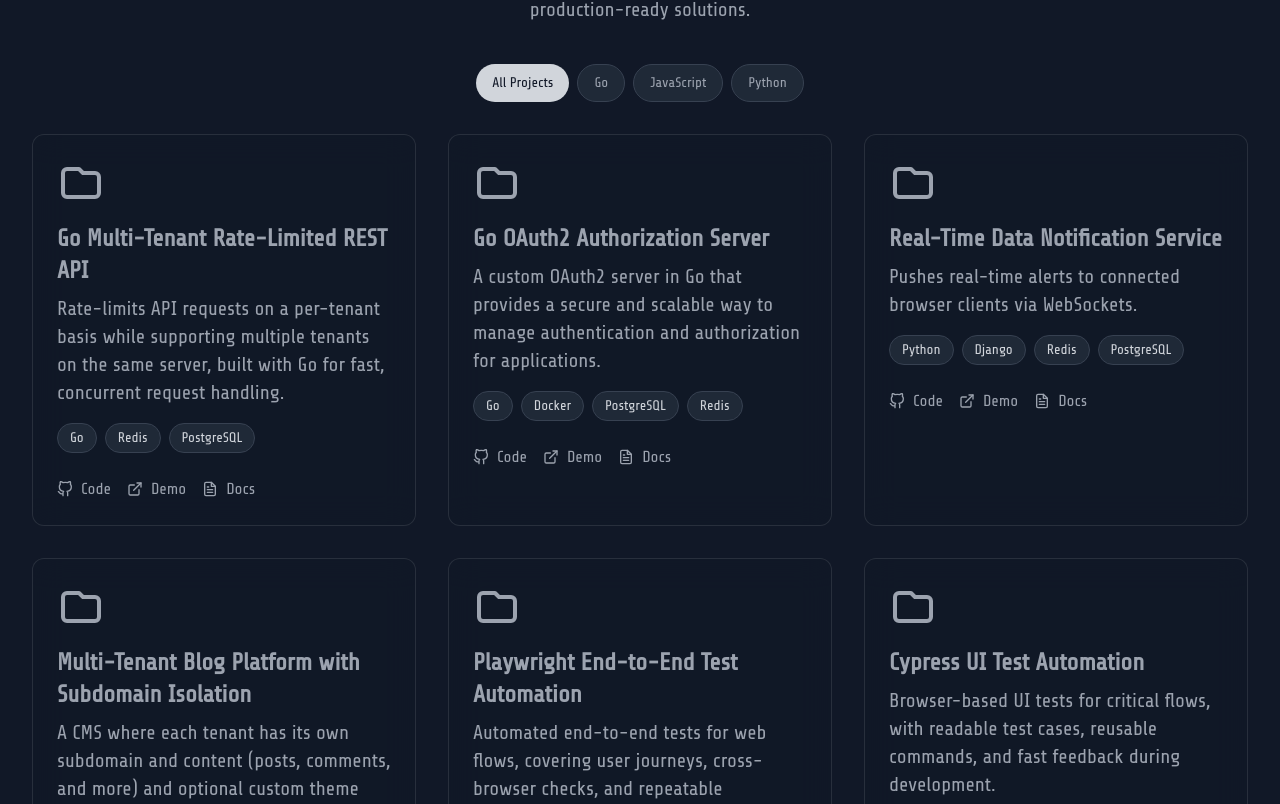
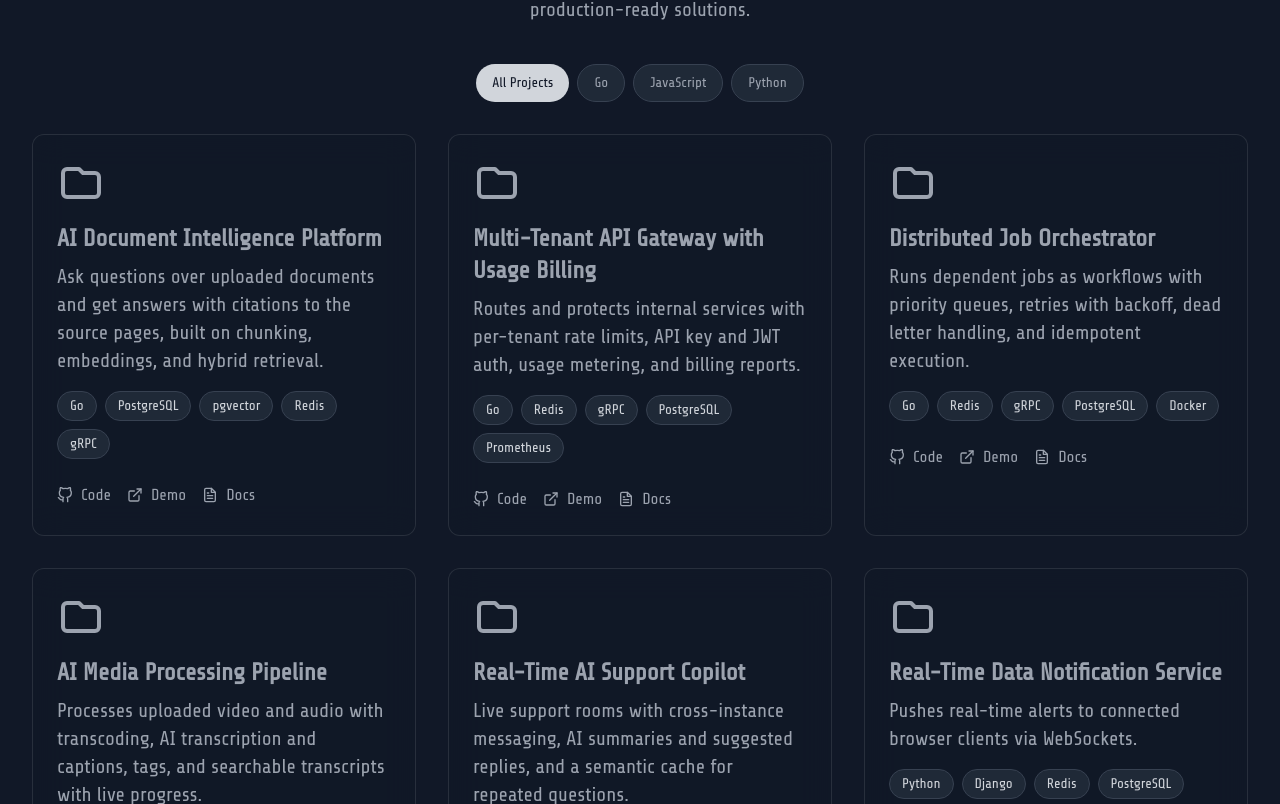
Before and after one commit to mc-solo/my-portfolio, a React (Vite) app: page / in a window 1280 px wide. Shown: the part 1476-2280 px from the top of the page. Built offline with nearby package versions, Linux system fonts and the light colour scheme.

Commit message:
feat: replace existing Go projects with 5 new Go showcase projects

```diff
--- a/src/components/Projects.jsx
+++ b/src/components/Projects.jsx
@@ -5,18 +5,45 @@ import { FiGithub, FiExternalLink, FiFileText } from 'react-icons/fi'
 
 const projects = [
   {
-    title: 'Go Multi-Tenant Rate-Limited REST API',
-    description: 'Rate-limits API requests on a per-tenant basis while supporting multiple tenants on the same server, built with Go for fast, concurrent request handling.',
-    tech: ['Go', 'Redis', 'PostgreSQL'],
+    title: 'AI Document Intelligence Platform',
+    description: 'Ask questions over uploaded documents and get answers with citations to the source pages, built on chunking, embeddings, and hybrid retrieval.',
+    tech: ['Go', 'PostgreSQL', 'pgvector', 'Redis', 'gRPC'],
     languages: ['Go'],
     github: 'https://github.com/mc-solo',
     demo: '#',
     docs: '#'
   },
   {
-    title: 'Go OAuth2 Authorization Server',
-    description: 'A custom OAuth2 server in Go that provides a secure and scalable way to manage authentication and authorization for applications.',
-    tech: ['Go', 'Docker', 'PostgreSQL', 'Redis'],
+    title: 'Multi-Tenant API Gateway with Usage Billing',
+    description: 'Routes and protects internal services with per-tenant rate limits, API key and JWT auth, usage metering, and billing reports.',
+    tech: ['Go', 'Redis', 'gRPC', 'PostgreSQL', 'Prometheus'],
+    languages: ['Go'],
+    github: 'https://github.com/mc-solo',
+    demo: '#',
+    docs: '#'
+  },
+  {
+    title: 'Distributed Job Orchestrator',
+    description: 'Runs dependent jobs as workflows with priority queues, retries with backoff, dead letter handling, and idempotent execution.',
+    tech: ['Go', 'Redis', 'gRPC', 'PostgreSQL', 'Docker'],
+    languages: ['Go'],
+    github: 'https://github.com/mc-solo',
+    demo: '#',
+    docs: '#'
+  },
+  {
+    title: 'AI Media Processing Pipeline',
+    description: 'Processes uploaded video and audio with transcoding, AI transcription and captions, tags, and searchable transcripts with live progress.',
+    tech: ['Go', 'Redis', 'gRPC', 'Docker', 'FFmpeg'],
+    languages: ['Go'],
+    github: 'https://github.com/mc-solo',
+    demo: '#',
+    docs: '#'
+  },
+  {
+    title: 'Real-Time AI Support Copilot',
+    description: 'Live support rooms with cross-instance messaging, AI summaries and suggested replies, and a semantic cache for repeated questions.',
+    tech: ['Go', 'WebSockets', 'Redis', 'gRPC', 'PostgreSQL'],
     languages: ['Go'],
     github: 'https://github.com/mc-solo',
     demo: '#',
```
